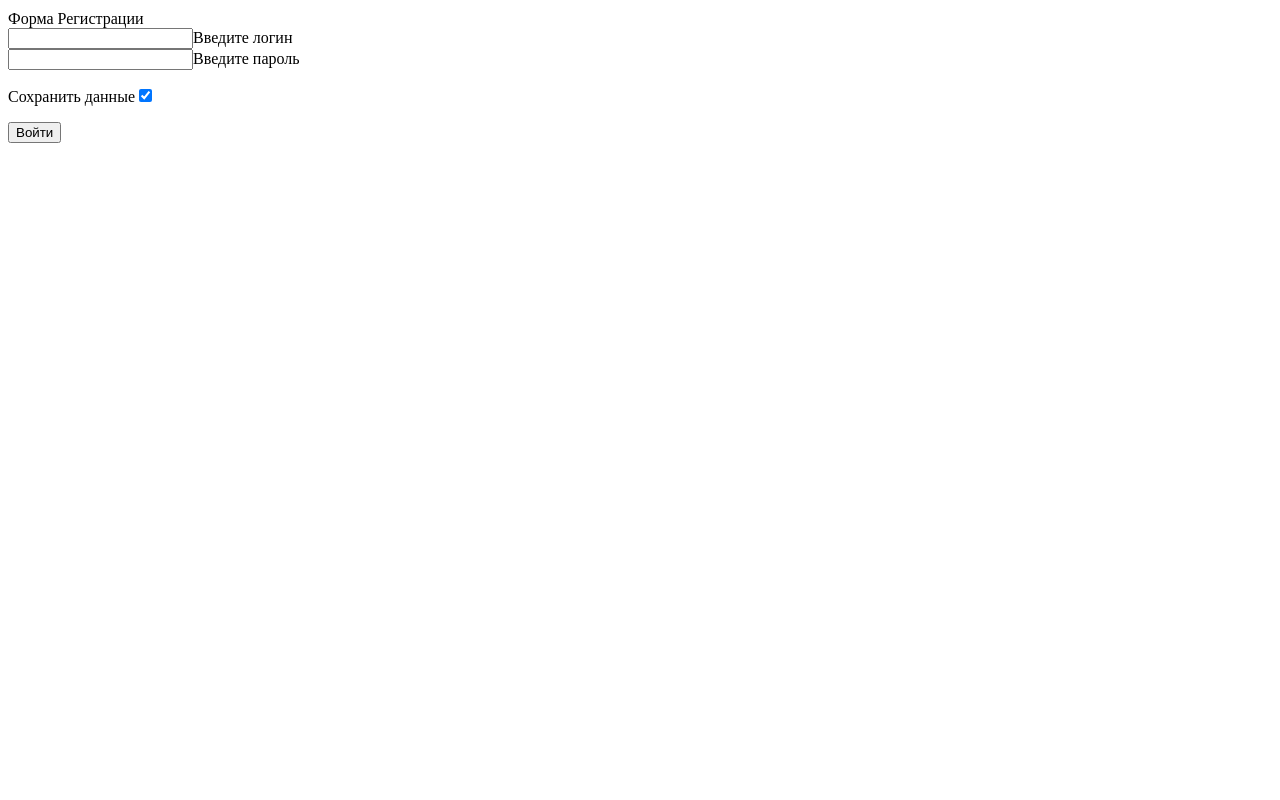
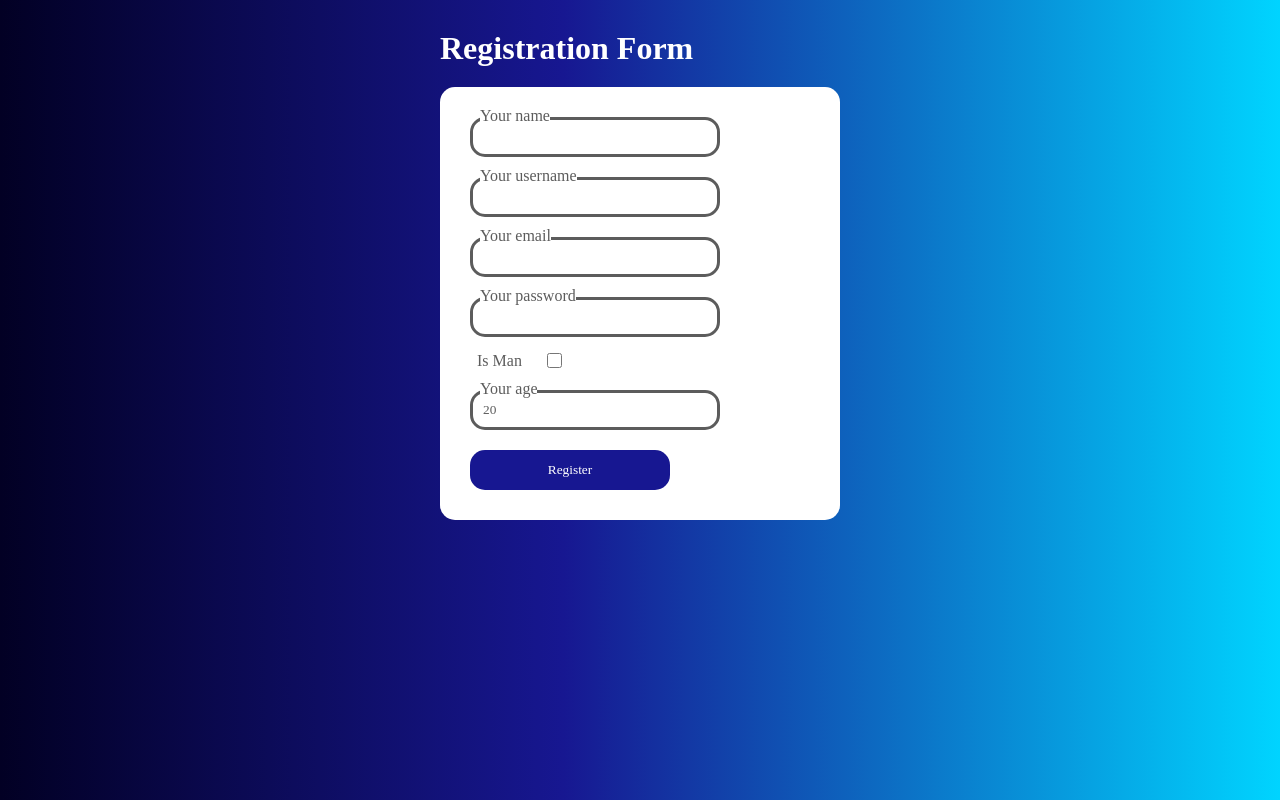
Before and after one commit to InessaBoickova/ToDo-React-API, a React (Create React App) app: page / in a window 1280 px wide. Built offline with nearby package versions, Linux system fonts and the light colour scheme.

Commit message:
create registration form

```diff
--- a/package.json
+++ b/package.json
@@ -7,6 +7,7 @@
     "@testing-library/react": "^13.4.0",
     "@testing-library/user-event": "^13.5.0",
     "create-sass-react-app": "^1.0.3",
+    "node-sass": "^7.0.3",
     "react": "^18.2.0",
     "react-dom": "^18.2.0",
     "react-scripts": "5.0.1",
--- a/src/components/app/App.js
+++ b/src/components/app/App.js
@@ -1,8 +1,12 @@
 import Registration from "../registration/Registration";
+import './App.sass'
 
 const App = () =>{
   return (
-        <Registration/>
+        <div className="App">
+          <Registration/>
+        </div>
+
     )
 }
 
--- /dev/null
+++ b/src/components/app/App.sass
@@ -0,0 +1,8 @@
+@import '../../style/variables.sass'
+
+.App
+    display: flex
+    flex-direction: column
+    align-items: center
+    background: $main-color
+    height: 100vh
--- a/src/components/registration/Registration.js
+++ b/src/components/registration/Registration.js
@@ -1,39 +1,93 @@
+import './Registration.sass'
+import form from '../services/SendForm';
 import { useState } from 'react'
-import './Registration.sass'
 
 const Registration = () =>{
-  const [text, setText] = useState('');
+  const [name, setName] = useState('');
+  const [username, setUsername] = useState('');
+  const [email, setEmail] = useState('');
   const [password, setPassword] = useState('');
-  const validText = (e) =>{
-      e.length < 10 && setText(e)
+  const [age, setAge] = useState(20);
+  const [isMan, setIsMan] = useState(false);
+
+  const validName = (e) =>{
+      e.length < 10 && setName(e)
   }
-  const validPassword = (e) =>{
+
+  const validUserName = (e) =>{
+    e.length < 10 && setUsername(e)
+  }
+
+  const validEmail = (e) =>{
+    e.length < 10 && setEmail(e)
+  }
+
+  const validPassworld = (e) =>{
     e.length < 10 && setPassword(e)
   }
 
-  const cleanForm = () =>{
-      if (text && password){
-          setPassword('');
-          setText('');
-      }else{
-          alert('Заполните данные')
+  const validAge = (e) =>{
+    e.length < 10 && setAge(e)
   }
+
+  const onChecked = () =>{
+    setIsMan(!isMan);
   }
+
+  const sendForm = () =>{
+    let data = {
+            "name": name,
+            "username": username,
+            "email": email,
+            "password": password,
+            "isMan": age,
+            "age": isMan
+        }
+        form(data);
+  }
+
   return (
         <div className="registration">
-            <span>Форма Регистрации</span>
+           <header>
+                <h1>Registration Form</h1>
+           </header>
+
+            <div className="registration_form">
                 <form action="#">
-                <div className="registration_input">
-                    <input name='login' type="text" onChange={(e) => validText(e.target.value) } value= {text}/>
-                    <label htmlFor="login">Введите логин</label>
+                    <div className="registration_block">
+                        <input className="registration_input" name='name' type="text" onChange={(e) => validName(e.target.value) } value= {name}/>
+                        <label htmlFor="name">Your name</label>
                     </div>
-                <div className="registration_input">
-                    <input className="registration_password" type="password" onChange={(e) => validPassword(e.target.value)} value={password}/>
-                    <label htmlFor="password">Введите пароль</label>
+
+                    <div className="registration_block">
+                        <input  name='username'className="registration_input" type="text" onChange={(e) => validUserName(e.target.value)} value={username}/>
+                        <label htmlFor="username">Your username</label>
                     </div>
-                <p><label>Сохранить данные</label><input type="checkbox" className='registration_checkbox' checked/></p>
+
+                    <div className="registration_block">
+                        <input  name='email'className="registration_input" type="email" onChange={(e) => validEmail(e.target.value)} value={email}/>
+                        <label htmlFor="email">Your email</label>
+                    </div>
+
+                    <div className="registration_block">
+                        <input  name='password'className="registration_input" type="password" onChange={(e) => validPassworld(e.target.value)} value={password}/>
+                        <label htmlFor="password">Your password</label>
+                    </div>
+
+                    <div className='registration_checkbox'>
+                        <label>Is Man</label>
+                        <input type="checkbox" checked={isMan}  onChange={onChecked} className="registration_input" />
+                    </div>
+
+                    <div className="registration_block">
+                        <input name='age'className="registration_input" type="number" onChange={(e) => validAge(e.target.value)} value={age}/>
+                        <label htmlFor="age">Your age</label>
+                    </div>
+
+                    <button className='registration_button' onClick={()=>sendForm()}>Register</button>
+
                 </form>
-            <button onClick={ () => cleanForm()}>Войти</button>
+            </div>
         </div>
     )
 }
--- a/src/components/registration/Registration.sass
+++ b/src/components/registration/Registration.sass
@@ -1,6 +1,59 @@
+@import '../../style/variables.sass'
+
 .registration
-    margin-top: 10px
+    margin-top: 30px
     position: relative
     display: flex
     flex-direction: column
     align-items: baseline
+    &_input
+        margin-top: 20px
+        padding: 10px
+        width: 250px
+        height: 40px
+        color:  $grey
+        border: solid $grey
+        border-radius: 15px
+        &:active, &:hover, &:focus
+            outline: none
+    &_form
+        padding: 10px 30px 30px
+        width: 400px
+        background-color: #fff
+        border-radius: 15px
+    &_button
+        cursor: pointer
+        margin-top: 20px
+        border: none
+        border-radius: 15px
+        width: 200px
+        height: 40px
+        background-color: $blue
+        color: white
+        &:hover
+            border: none
+            background-color: $blue_hover
+    &_checkbox
+        margin: 15px 0px 0px 7px
+        position: relative
+        input
+            bottom: 2px
+            left: 70px
+            position: absolute
+            height: 15px
+            width: 15px
+
+        label
+            color: $grey
+    h1
+        color: #fff
+        margin-bottom: 20px
+    &_block
+        position: relative
+        label
+            color: $grey
+            position: absolute
+            height: 18px
+            top: 10px
+            left: 10px
+            background-color: #fff
--- /dev/null
+++ b/src/components/services/SendForm.js
@@ -0,0 +1,5 @@
+const form = (data) =>{
+    console.log(data);
+}
+
+export default form;
--- a/src/index.css
+++ /dev/null
@@ -1,13 +0,0 @@
-body {
-  margin: 0;
-  font-family: -apple-system, BlinkMacSystemFont, 'Segoe UI', 'Roboto', 'Oxygen',
-    'Ubuntu', 'Cantarell', 'Fira Sans', 'Droid Sans', 'Helvetica Neue',
-    sans-serif;
-  -webkit-font-smoothing: antialiased;
-  -moz-osx-font-smoothing: grayscale;
-}
-
-code {
-  font-family: source-code-pro, Menlo, Monaco, Consolas, 'Courier New',
-    monospace;
-}
--- a/src/index.js
+++ b/src/index.js
@@ -1,4 +1,5 @@
 import React from 'react';
+import './index.sass'
 import ReactDOM from 'react-dom/client';
 import App from './components/app/App';
 
--- /dev/null
+++ b/src/index.sass
@@ -0,0 +1,5 @@
+*
+    margin: 0
+    padding: 0
+    box-sizing: border-box
+    font-family: 'Anek Bangla'
--- /dev/null
+++ b/src/style/variables.sass
@@ -0,0 +1,5 @@
+$main-color:  linear-gradient(90deg, rgba(2,0,36,1) 0%, rgba(23,23,145,1) 44%, rgba(0,212,255,1) 100%)
+$blue: #171791
+$blue_hover: #2c2caa
+
+$grey: #5C5C5C
```
Also changed, not shown: src/logo.svg (deleted), 1 other file (tests, documents, lock files or other folders). Lines whose indentation alone changed are shown as unchanged.
